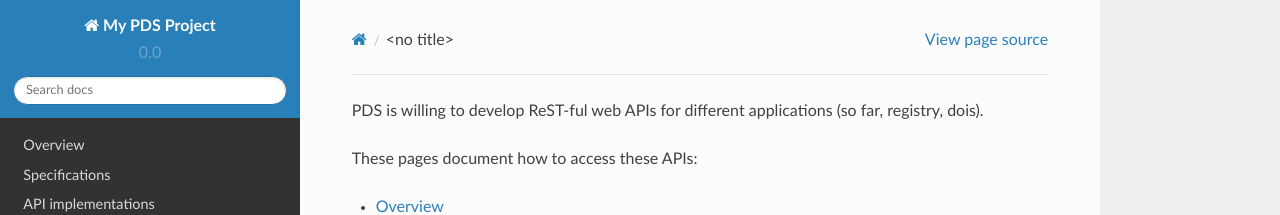
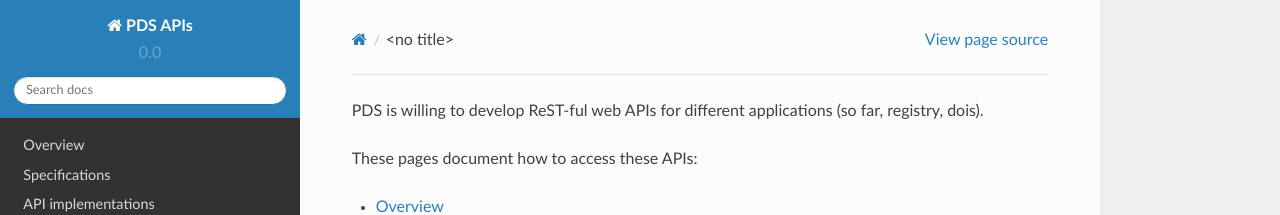
Before and after one commit to NASA-PDS/pds-api, a Sphinx documentation site: the page built from docs/source/index.rst, in a window 1280 px wide. Shown: the top 215 px of the page. Built offline with Sphinx 7.4.7 and the Read the Docs theme 2.0.0, drawn with Linux system fonts in a browser that asks for light colours.

Commit message:
Update conf.py

```diff
--- a/docs/source/conf.py
+++ b/docs/source/conf.py
@@ -17,7 +17,7 @@
 
 # -- Project information -----------------------------------------------------
 
-project = 'My PDS Project'
+project = 'PDS APIs'
 copyright = '2021 California Institute of Technology'
 author = 'NASA Planetary Data System'
 release = '0.0'
```
